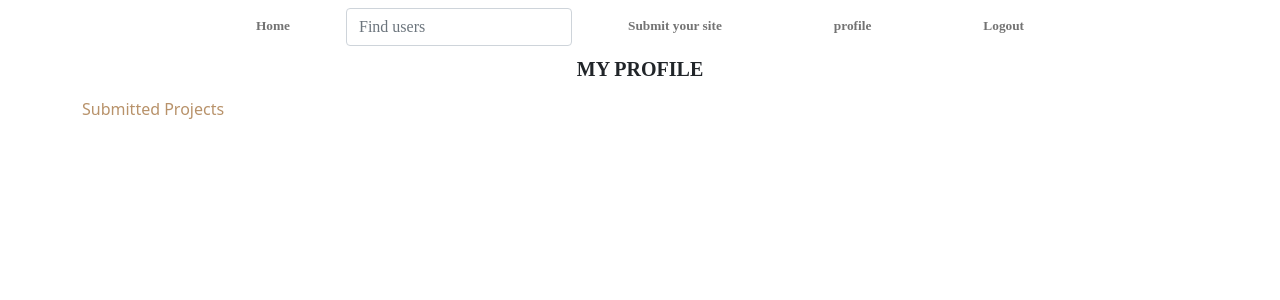
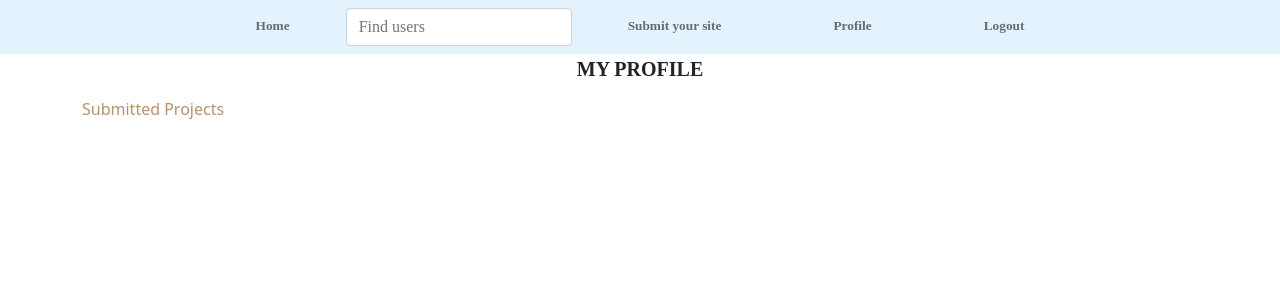
Before and after one commit to TrellixVulnTeam/Awards_14AO, a Django app: page /profile/1 in a window 1280 px wide. Shown: the top 300 px of the page. Run offline with Django 4.2, Linux system fonts and the light colour scheme; the visitor is signed in with stand-in values (Sample User, id 1); data comes from the database, SQL or seed files in the repository; data that the repository does not hold is empty; some libraries are stand-ins or nearby versions.

Commit message:
update navbar style

```diff
--- a/awards/templates/navbar.html
+++ b/awards/templates/navbar.html
@@ -1,4 +1,4 @@
-<nav class="navbar navbar-expand-lg navbar-light ">
+<nav class="navbar navbar-expand-lg navbar-light" style="background-color: #e3f2fd;">
   {% for profile in profiles%}
   {% endfor %}
   <button class="navbar-toggler" type="button" data-toggle="collapse" data-target="#navbarSupportedContent"
@@ -20,7 +20,7 @@
               <a class="nav-link" href="{% url 'submit_project' %}">Submit your site</a>
           </li>
           <li class="mx-5 nav-item">
-              <a class="nav-link" href="{% url 'profile' pk=user.id%}">profile</a>
+              <a class="nav-link" href="{% url 'profile' pk=user.id%}">Profile</a>
 
           <li class="nav-item mx-5">
               <a class="nav-link" href="{% url 'logout'%}">Logout</a>
```
